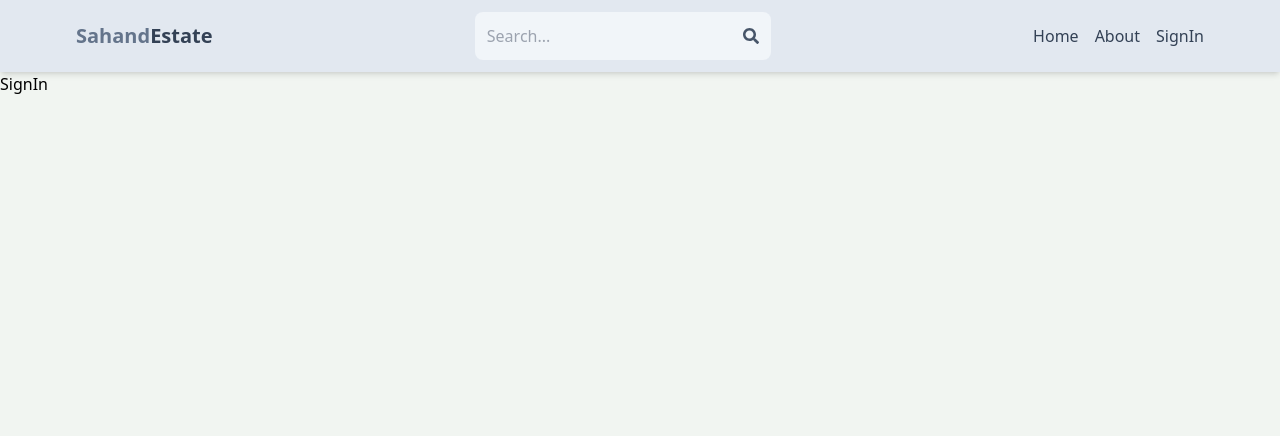
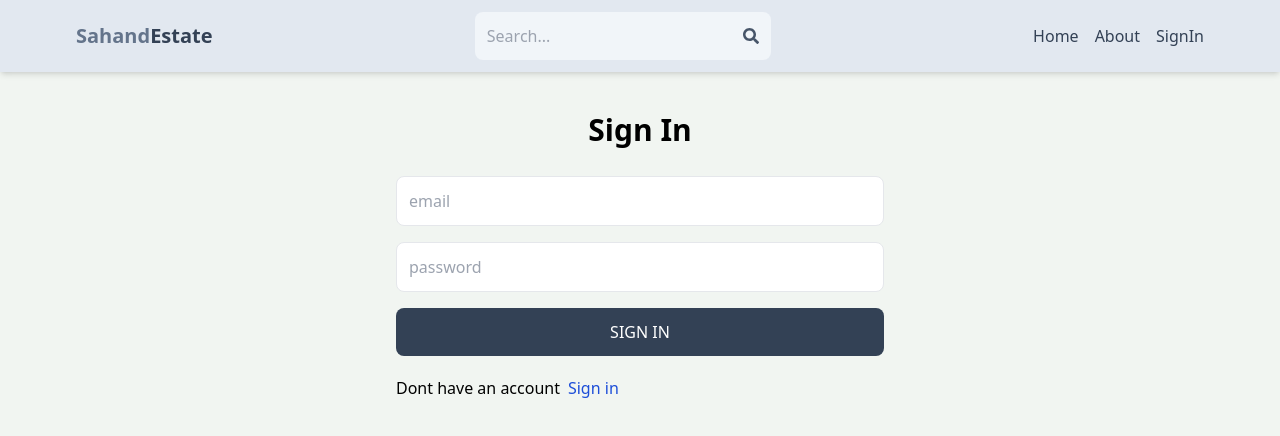
Before and after one commit to Simandhar14/mern-estate, a React (Vite) app in the folder client/: page /sign-in in a window 1280 px wide. Shown: the top 436 px of the page. Built offline with nearby package versions, Linux system fonts and the light colour scheme.

Commit message:
complete sign in page functionality

```diff
--- a/client/src/pages/SignIn.jsx
+++ b/client/src/pages/SignIn.jsx
@@ -1,7 +1,76 @@
-import React from 'react'
+import { useState } from "react";
+import { Link, useNavigate } from "react-router-dom";
+
 
 export default function SignIn() {
+  const [formData, setFormData] = useState({});
+  const [error, setError] = useState(null);
+  const [loading, setLoading] = useState(false);
+  const navigate = useNavigate();
+  const handleChange = (e) => {
+    setFormData({
+      ...formData,
+      [e.target.id]: e.target.value,
+    });
+  };
+  const handleSubmit = async (e) => {
+    e.preventDefault();
+    try {
+      setLoading(true);
+      const res = await fetch("/api/auth/signin", {
+        method: "POST",
+        headers: {
+          "Content-Type": "application/json",
+        },
+        body: JSON.stringify(formData),
+      });
+      const data = await res.json();
+      console.log(data);
+      if (data.success === false) {
+        setLoading(false);
+        setError(data.message);
+        return;
+      }
+      setLoading(false);
+      setError(null);
+      navigate("/");
+    } catch (error) {
+      setLoading(false);
+      setError(error.message);
+    }
+  };
   return (
-    <div>SignIn</div>
-  )
+    <div className="p-3 max-w-lg mx-auto">
+      <h1 className="text-3xl text-center font-semibold my-7">Sign In</h1>
+      <form onSubmit={handleSubmit} className="flex flex-col gap-4">
+        <input
+          type="email"
+          placeholder="email"
+          className="border p-3 rounded-lg"
+          id="email"
+          onChange={handleChange}
+        ></input>
+        <input
+          type="password"
+          placeholder="password"
+          className="border p-3 rounded-lg"
+          id="password"
+          onChange={handleChange}
+        ></input>
+        <button
+          disabled={loading}
+          className="bg-slate-700 text-white p-3 rounded-lg uppercase hover:opacity-95 disabled:opacity-80"
+        >
+          {loading ? "Loading..." : "Sign In"}
+        </button>
+      </form>
+      <div className="flex gap-2 mt-5">
+        <p>Dont have an account</p>
+        <Link to={"/sign-up"}>
+          <span className="text-blue-700">Sign in</span>
+        </Link>
+      </div>
+      {error && <p className="text-red-500 mt-5">{error}</p>}
+    </div>
+  );
 }
--- a/client/src/pages/SignUp.jsx
+++ b/client/src/pages/SignUp.jsx
@@ -1,6 +1,6 @@
 import { useState } from "react";
 import { Link, useNavigate } from "react-router-dom";
-import OAuth from "../components/OAuth";
+
 
 export default function SignUp() {
   const [formData, setFormData] = useState({});
```
